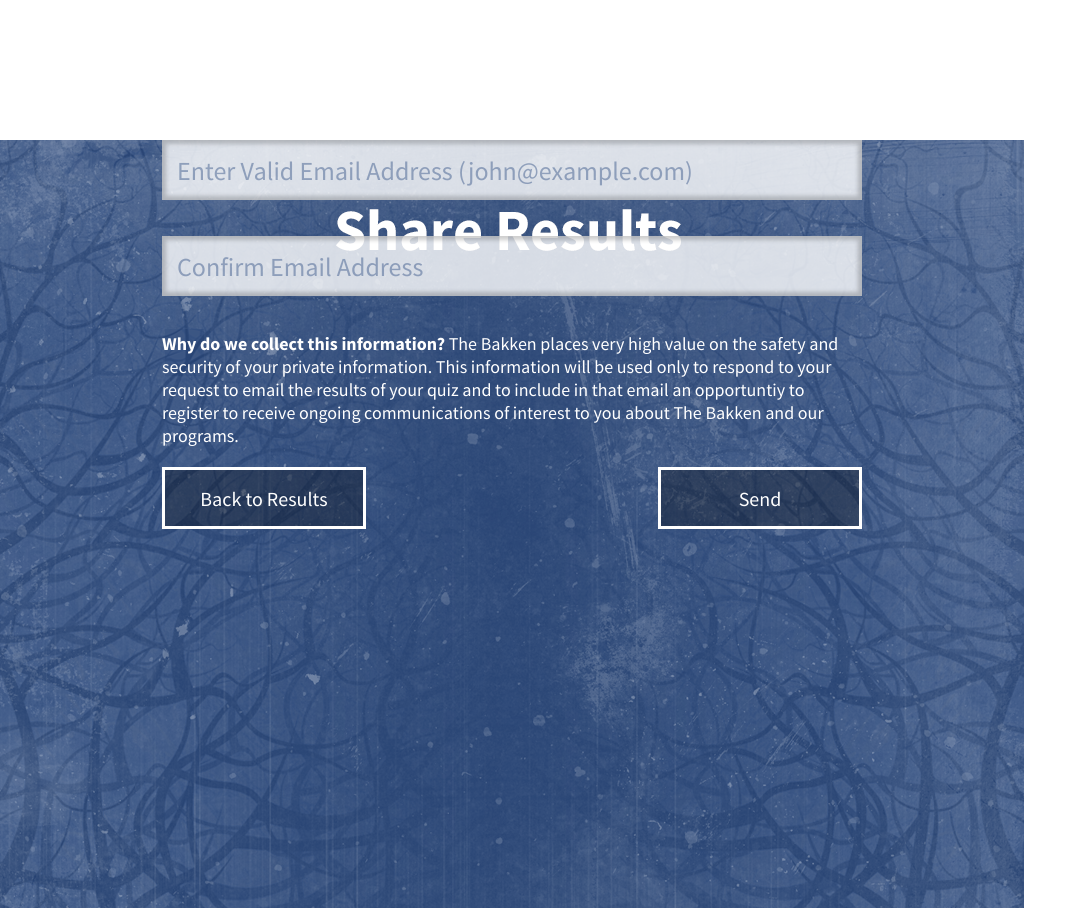
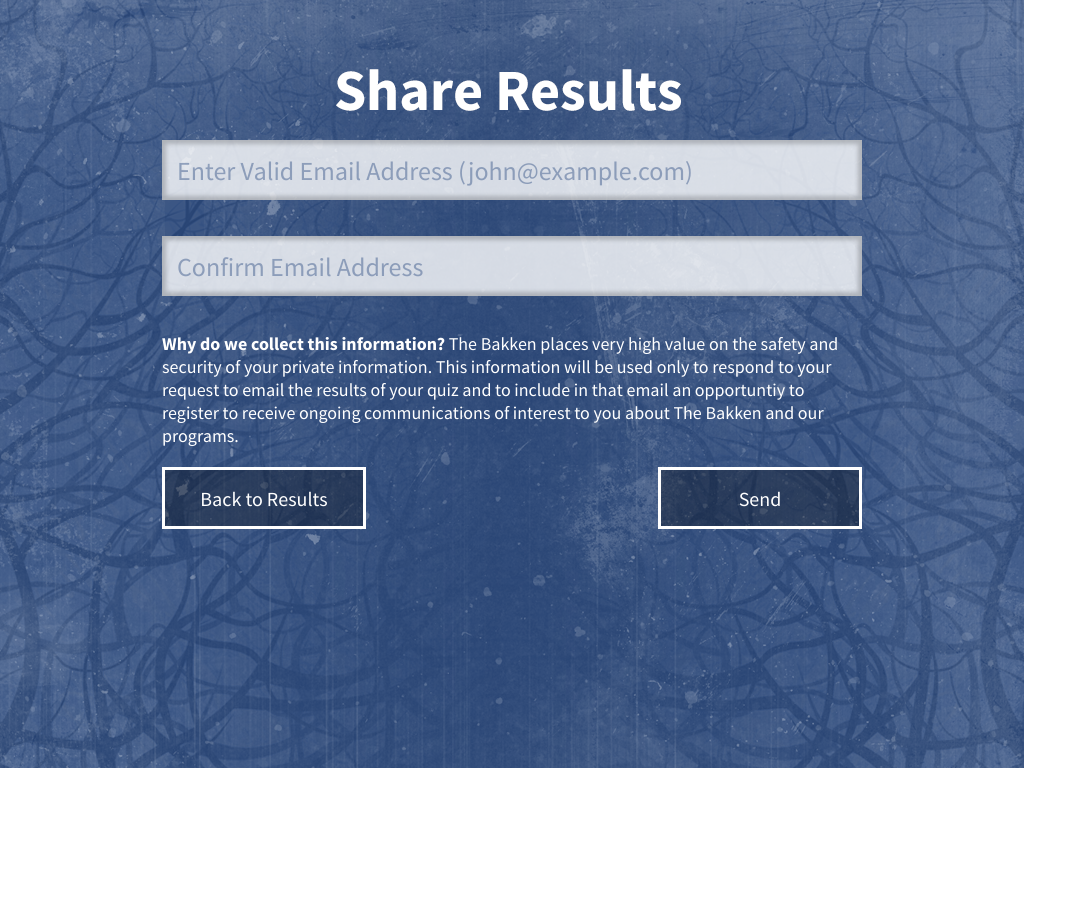
Before and after one commit to blakesoftware-spring2016/bakken-quiz, a website: page index.html at #/shareResults in a window 1280 px wide. Shown: the whole page, without its empty margins (0-1087 px from the left). After the commit the page ends 800 px from the top, so only its background shows below. Drawn offline with Linux system fonts and the light colour scheme.

Commit message:
Fixed Share Results Spacing

```diff
--- a/app/templates/shareResults.html
+++ b/app/templates/shareResults.html
@@ -4,7 +4,7 @@
 	<button ng-click="showPopup = false; back()" class="popupShareButton">Back to Results</button>
 	<button ng-click="showPopup = false; chooseQuiz()" class="popupShareButton">Take Another Quiz</button>
 </div>
-<div class="backgroundShareResults" ng-class="{maryBackgroundShareResults: isMary, romanticBackgroundShareResults: isRomantic}">
+<div ng-class="{maryBackgroundShareResults: isMary, romanticBackgroundShareResults: isRomantic}">
 	<form name="shareResultsForm" class="shareResultsForm">
 		<div class="inputContainer">
 			<input type="email" name="email" ng-model="email" ng-change="checkEmails()" required autocomplete="off" placeholder="Enter Valid Email Address (john@example.com)" ng-class="{showError: submitted}" />
--- a/assets/css/styles.css
+++ b/assets/css/styles.css
@@ -379,7 +379,8 @@
 
 .shareResultsForm {
 	width: 700px;
-	margin: 140px auto 0 auto;
+	margin: 0 auto 0 auto;
+  padding-top: 140px;
 	box-sizing: border-box;
 }
 
@@ -505,17 +506,12 @@
 	margin: 0 auto -100px;
 }
 
-.backgroundShareResults {
-	width: 1024px;
-	height: 768px;
-}
 
 .maryBackgroundShareResults {
   background-image: url("../images/maryShareResultsBackground.png");
   background-size: 1024px 768px;
 	width: 1024px;
 	height: 768px;
-	margin: 0 auto -100px;
 }
 
 .romanticBackgroundShareResults {
@@ -523,7 +519,6 @@
 	background-size: 1024px 768px;
 	width: 1024px;
 	height: 768px;
-	margin: 0 auto -100px;
 }
 
 /* Popup */
```
Lines whose indentation alone changed are shown as unchanged.
